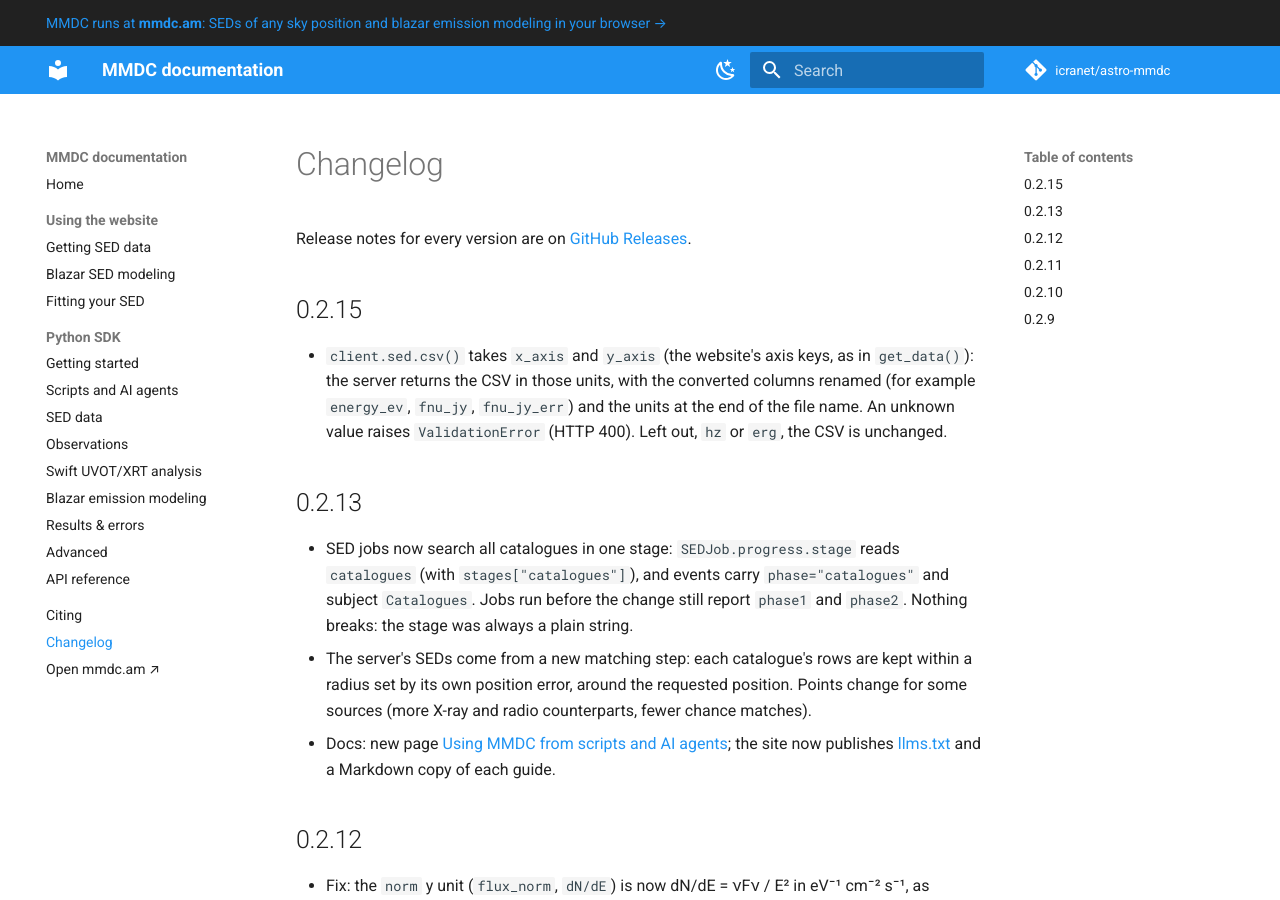
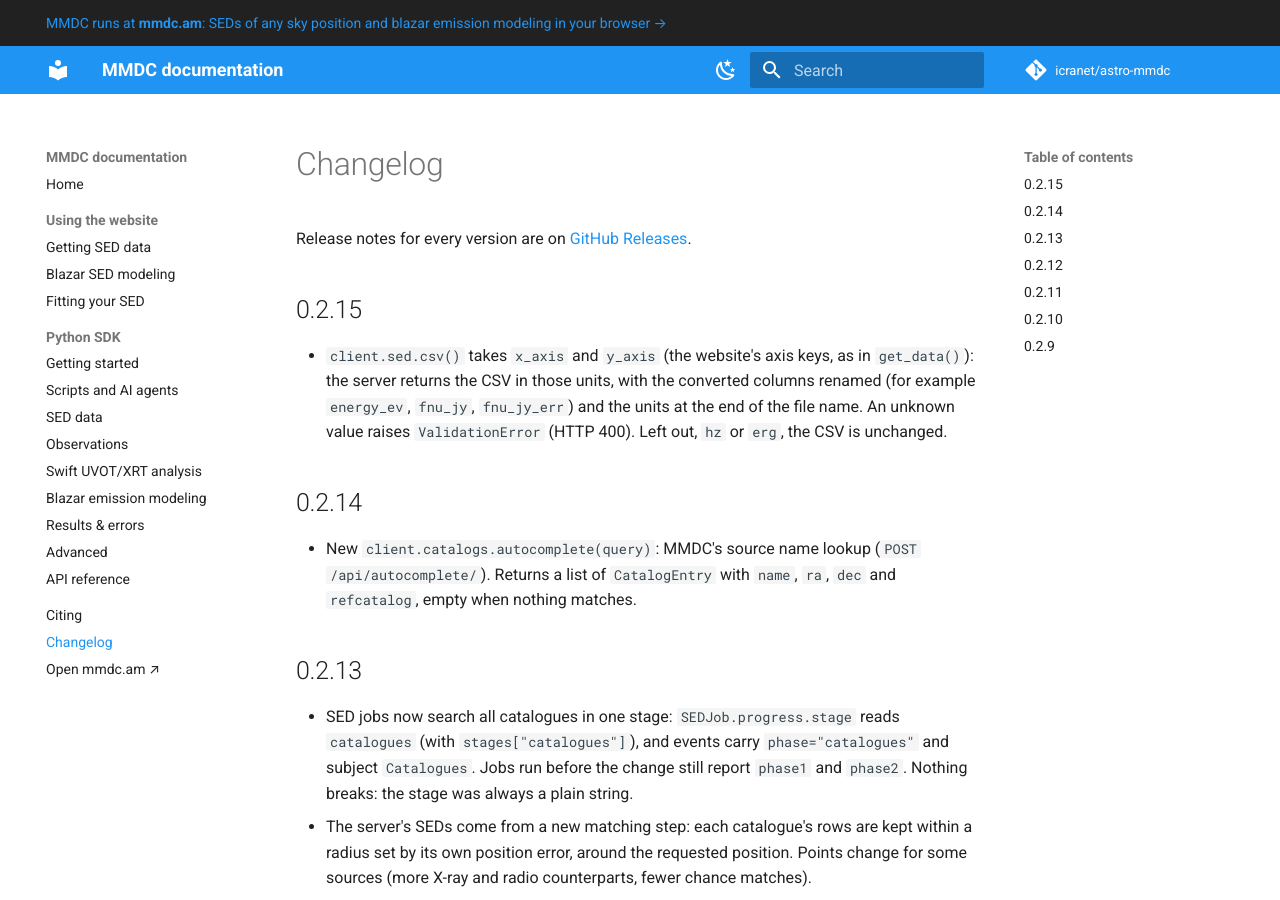
Before and after one commit to icranet/astro-mmdc, an MkDocs documentation site: the page built from docs/changelog.md, in a window 1280 px wide and 900 px high. Built offline with MkDocs 1.6.1 and Material for MkDocs 9.7.7, drawn with Linux system fonts in a browser that asks for light colours; comment, search, counter and statistics services are not loaded.

Commit message:
CITATION: 0.2.14 and its Zenodo DOI (#27)

```diff
--- a/docs/changelog.md
+++ b/docs/changelog.md
@@ -10,6 +10,10 @@
 ## 0.2.15
 
 - `client.sed.csv()` takes `x_axis` and `y_axis` (the website's axis keys, as in `get_data()`): the server returns the CSV in those units, with the converted columns renamed (for example `energy_ev`, `fnu_jy`, `fnu_jy_err`) and the units at the end of the file name. An unknown value raises `ValidationError` (HTTP 400). Left out, `hz` or `erg`, the CSV is unchanged.
+
+## 0.2.14
+
+- New `client.catalogs.autocomplete(query)`: MMDC's source name lookup (`POST /api/autocomplete/`). Returns a list of `CatalogEntry` with `name`, `ra`, `dec` and `refcatalog`, empty when nothing matches.
 
 ## 0.2.13
 
```
Also changed, not shown: 1 other file.
